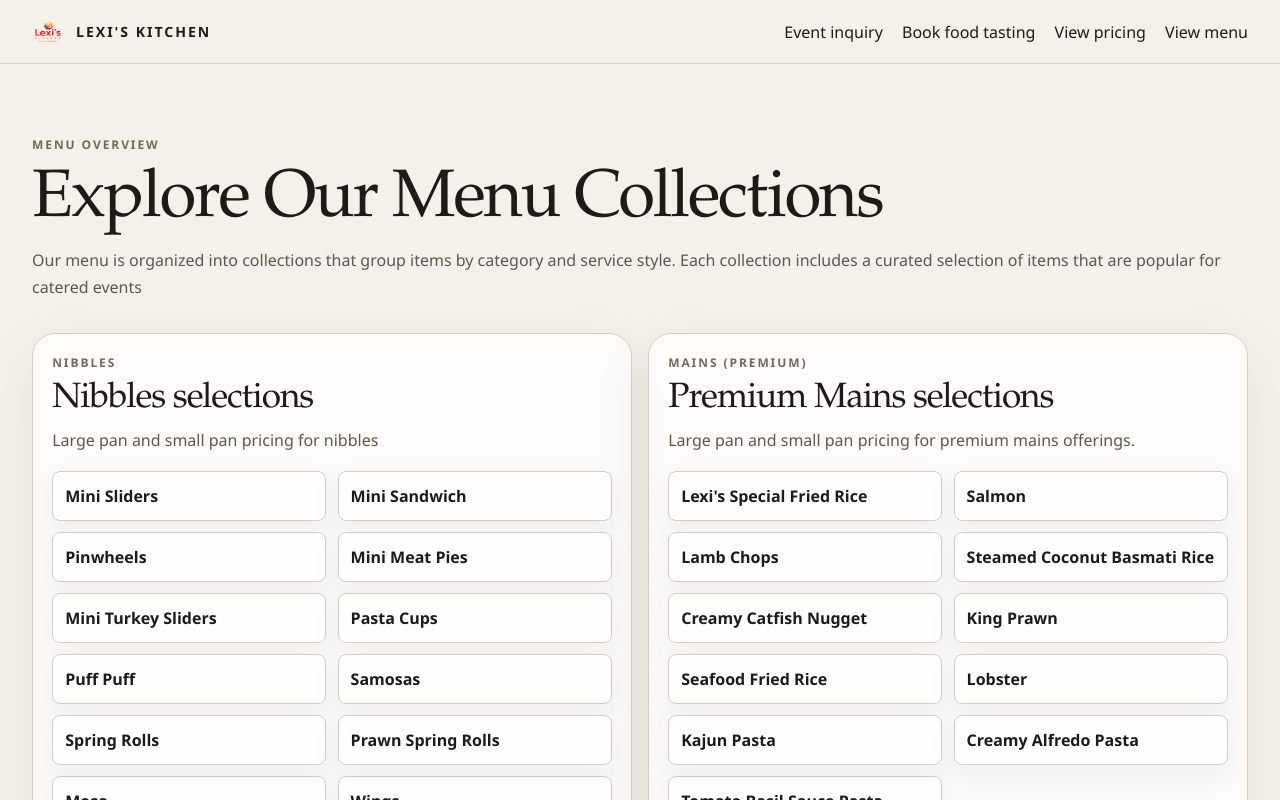
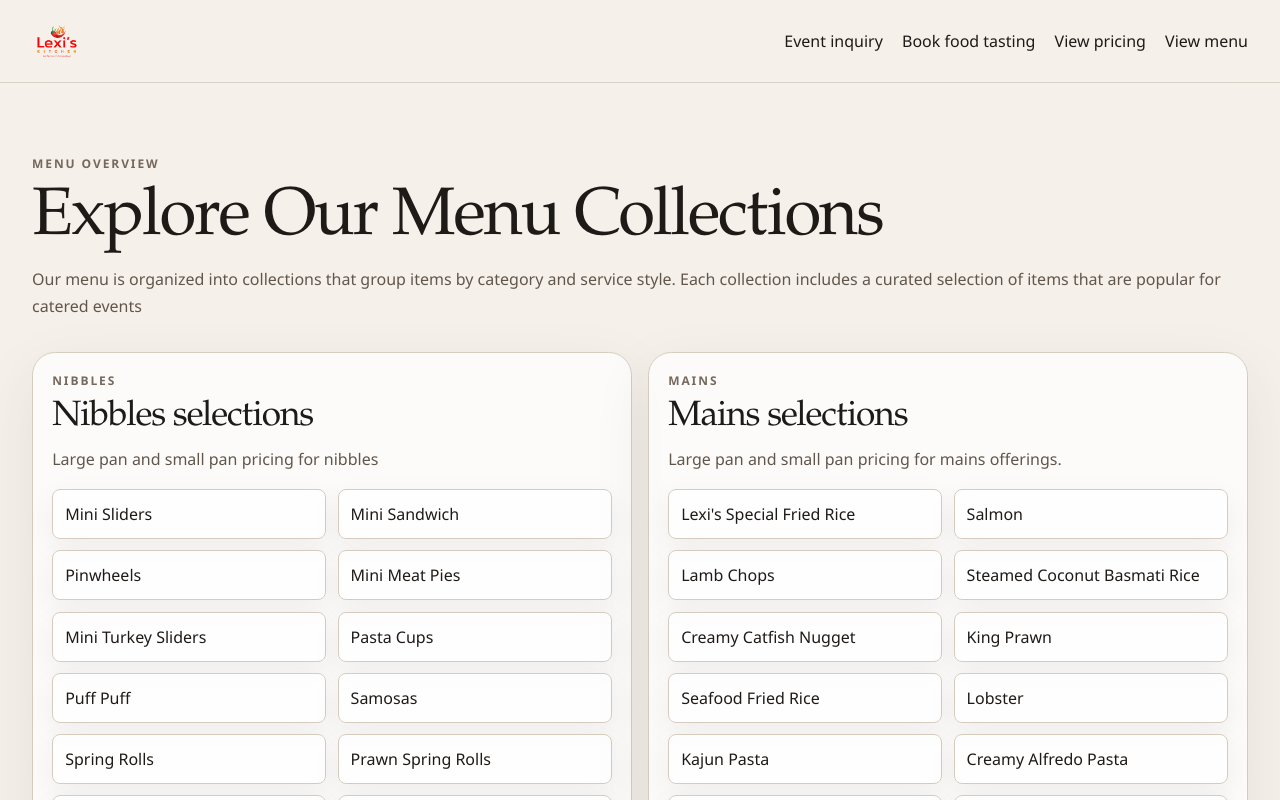
Before and after one commit to adedoyintolu/lexis-kitchen, a Next.js app: page /menu in a window 1280 px wide. Shown: the top 800 px of the page. Built offline with nearby package versions, Linux system fonts and the light colour scheme.

Commit message:
pricing and menu fixes

```diff
--- a/app/menu/page.tsx
+++ b/app/menu/page.tsx
@@ -1,8 +1,11 @@
+import Button from "@/components/common/button";
 import { FadeIn } from "@/components/common/fade-in";
 import { SectionHeading } from "@/components/layout/section-heading";
-import { pricingCategories } from "@/data/pricing";
+import { menuCategory } from "@/data/menu";
 import { buildMetadata } from "@/lib/metadata";
+import { routes } from "@/routes";
 import type { Metadata } from "next";
+import Link from "next/link";
 
 export const metadata: Metadata = buildMetadata({
   title: "Menu",
@@ -22,7 +25,7 @@ export default function MenuPage() {
         />
 
         <div className="grid gap-4 md:grid-cols-2">
-          {pricingCategories.map((collection, index) => (
+          {menuCategory.map((collection, index) => (
             <FadeIn
               key={collection.slug}
               className="rounded-[1.45rem] p-[1.2rem] border border-line bg-[rgba(255,255,255,0.72)] [box-shadow:0_20px_60px_rgba(49,40,33,0.08)]"
@@ -43,7 +46,7 @@ export default function MenuPage() {
                 {collection.items.map((item) => (
                   <li
                     key={item.name}
-                    className="flex items-center justify-between gap-3 font-bold p-3 capitalize rounded-lg border border-line bg-[rgba(255,255,255,0.72)] [box-shadow:0_10px_30px_rgba(49,40,33,0.06)]"
+                    className="flex items-center justify-between gap-3 font-medium p-3 capitalize rounded-lg border border-line bg-[rgba(255,255,255,0.72)] [box-shadow:0_10px_30px_rgba(49,40,33,0.06)]"
                   >
                     <span>{item.name}</span>
                   </li>
@@ -52,6 +55,11 @@ export default function MenuPage() {
             </FadeIn>
           ))}
         </div>
+        <Link href={routes.inquiry}>
+          <Button variant="primary" className="w-full! mt-10">
+            Start Event Inquiry
+          </Button>
+        </Link>
       </div>
     </div>
   );
--- a/components/layout/navbar.tsx
+++ b/components/layout/navbar.tsx
@@ -17,12 +17,10 @@ const Navbar = () => {
             <Image
               src={Logo}
               alt="Lexi's Kitchen logo"
-              width={32}
-              height={32}
+              width={50}
+              height={50}
+              className="w-12.5 h-12.5 object-contain"
             />
-            <strong className="text-[0.88rem] tracking-[0.14em] uppercase">
-              Lexi&apos;s Kitchen
-            </strong>
           </div>
         </Link>
         <nav
--- /dev/null
+++ b/data/menu.ts
@@ -0,0 +1,263 @@
+import { PricingCategory } from "@/types/inquiry";
+
+export const menuCategory: PricingCategory[] = [
+  {
+    slug: "nibbles",
+    label: "Nibbles",
+    title: "Nibbles selections",
+    description: "Large pan and small pan pricing for nibbles",
+    items: [
+      {
+        name: "mini sliders",
+        largePackPrice: 3,
+        smallPackPrice: 0,
+      },
+      {
+        name: "mini sandwich",
+        largePackPrice: 3,
+        smallPackPrice: 0,
+      },
+      {
+        name: "Pinwheels",
+        largePackPrice: 3,
+        smallPackPrice: 0,
+      },
+      {
+        name: "mini meat pies",
+        largePackPrice: 3,
+        smallPackPrice: 0,
+      },
+      {
+        name: "Mini turkey sliders",
+        largePackPrice: 3,
+        smallPackPrice: 0,
+      },
+      {
+        name: "Pasta Cups",
+        largePackPrice: 4,
+        smallPackPrice: 0,
+      },
+      {
+        name: "Puff puff",
+        largePackPrice: 3,
+        smallPackPrice: 0,
+      },
+      {
+        name: "Samosas",
+        largePackPrice: 3,
+        smallPackPrice: 0,
+      },
+      {
+        name: "Spring rolls",
+        largePackPrice: 3,
+        smallPackPrice: 0,
+      },
+      {
+        name: "prawn spring rolls",
+        largePackPrice: 3,
+        smallPackPrice: 0,
+      },
+      {
+        name: "Mosa",
+        largePackPrice: 3,
+        smallPackPrice: 0,
+      },
+      {
+        name: "Wings",
+        largePackPrice: 3,
+        smallPackPrice: 0,
+      },
+      {
+        name: "beef kebab",
+        largePackPrice: 3,
+        smallPackPrice: 0,
+      },
+      {
+        name: "chicken kebab",
+        largePackPrice: 3,
+        smallPackPrice: 0,
+      },
+      {
+        name: "goat meat pepper soup",
+        largePackPrice: 3,
+        smallPackPrice: 0,
+      },
+      {
+        name: "breadrolls or butter",
+        largePackPrice: 3,
+        smallPackPrice: 0,
+      },
+      {
+        name: "fruit salad",
+        largePackPrice: 3,
+        smallPackPrice: 0,
+      },
+      {
+        name: "peppered kpomo",
+        largePackPrice: 3,
+        smallPackPrice: 0,
+      },
+    ],
+  },
+  {
+    slug: "mains",
+    label: "Mains",
+    title: "Mains selections",
+    description: "Large pan and small pan pricing for mains offerings.",
+    items: [
+      {
+        name: "Lexi's Special Fried Rice",
+        largePackPrice: 165,
+        smallPackPrice: 75,
+      },
+      {
+        name: "Salmon",
+        largePackPrice: 12,
+        smallPackPrice: 0,
+      },
+      {
+        name: "Lamb chops",
+        largePackPrice: 20,
+        smallPackPrice: 0,
+      },
+      {
+        name: "Steamed  coconut Basmati Rice",
+        largePackPrice: 150,
+        smallPackPrice: 0,
+      },
+      {
+        name: "Creamy Catfish nugget",
+        largePackPrice: 0,
+        smallPackPrice: 0,
+      },
+      { name: "King prawn", largePackPrice: 8, smallPackPrice: 0 },
+      { name: "Seafood fried rice", largePackPrice: 180, smallPackPrice: 0 },
+      { name: "Lobster", largePackPrice: 180, smallPackPrice: 0 },
+      { name: "kajun pasta", largePackPrice: 150, smallPackPrice: 0 },
+      { name: "Creamy Alfredo pasta", largePackPrice: 150, smallPackPrice: 0 },
+      {
+        name: "Tomato basil sauce pasta",
+        largePackPrice: 110,
+        smallPackPrice: 0,
+      },
+      { name: "Jollof Rice", largePackPrice: 100, smallPackPrice: 0 },
+      { name: "Fried Rice", largePackPrice: 100, smallPackPrice: 0 },
+      { name: "Coconut Rice", largePackPrice: 100, smallPackPrice: 0 },
+      { name: "White Rice", largePackPrice: 65, smallPackPrice: 0 },
+    ],
+  },
+
+  {
+    slug: "pasta",
+    label: "Pasta",
+    title: "Pasta selections",
+    description:
+      "Creamy and tomato-forward pasta trays for event service or pickup.",
+    items: [
+      {
+        name: "Creamy Alfredo Pasta",
+        largePackPrice: 150,
+        smallPackPrice: 80,
+      },
+      { name: "Tomato Basil Pasta", largePackPrice: 110, smallPackPrice: 75 },
+      { name: "Seafood pasta", largePackPrice: 160, smallPackPrice: 0 },
+    ],
+  },
+  {
+    slug: "soups",
+    label: "Soups",
+    title: "Soup selections",
+    description:
+      "Traditional soup offerings with assorted protein notes preserved.",
+    items: [
+      {
+        name: "Egusi Soup with Assorted",
+        largePackPrice: 250,
+        smallPackPrice: 120,
+      },
+      { name: "Eforiro", largePackPrice: 250, smallPackPrice: 130 },
+      {
+        name: "Edikaikong with Assorted or Goat Meat",
+        largePackPrice: 350,
+        smallPackPrice: 160,
+      },
+      {
+        name: "Affang with Assorted or Goat Meat",
+        largePackPrice: 350,
+        smallPackPrice: 150,
+      },
+      {
+        name: "Seafood Okro",
+        smallPackPrice: 150,
+      },
+      {
+        name: "Seafood sauce",
+        largePackPrice: 150,
+      },
+    ],
+  },
+  {
+    slug: "stews",
+    label: "Stews",
+    title: "Stew selections",
+    description:
+      "Large-format stews for buffet, pickup, and menu customization.",
+    items: [
+      { name: "Designer Stew", largePackPrice: 400, smallPackPrice: 180 },
+      { name: "Assorted Meat Stew", largePackPrice: 400, smallPackPrice: 150 },
+      { name: "Goat Meat Stew", largePackPrice: 400, smallPackPrice: 150 },
+      {
+        name: "Turkey or Chicken Stew",
+        largePackPrice: 350,
+        smallPackPrice: 140,
+      },
+    ],
+  },
+  {
+    slug: "proteins",
+    label: "Proteins",
+    title: "Protein selections",
+    description:
+      "Peppered and stewed proteins with large and small pan pricing.",
+    items: [
+      {
+        name: "Peppered or Stewed Beef",
+        largePackPrice: 4,
+        smallPackPrice: 0,
+      },
+      {
+        name: "Peppered or Stewed Fish",
+        largePackPrice: 4,
+        smallPackPrice: 0,
+      },
+      {
+        name: "Peppered or Stewed Chicken",
+        largePackPrice: 4,
+        smallPackPrice: 0,
+      },
+      {
+        name: "Peppered or Stewed Goat Meat",
+        largePackPrice: 4,
+        smallPackPrice: 0,
+      },
+      {
+        name: "Peppered or Stewed Turkey",
+        largePackPrice: 4,
+        smallPackPrice: 0,
+      },
+    ],
+  },
+  {
+    slug: "others",
+    label: "Others",
+    title: "Extras and sides",
+    description: "Supporting items often added to complete event packages.",
+    items: [
+      { name: "Gizdodo", largePackPrice: 2.5, smallPackPrice: 0 },
+      { name: "Vegetable salad", largePackPrice: 2.5, smallPackPrice: 0 },
+      { name: "Fried plantain", largePackPrice: 2.5, smallPackPrice: 0 },
+      { name: "Moi moi ", largePackPrice: 3.5, smallPackPrice: 0 },
+      { name: "Leaf moi moi ", largePackPrice: 4.5, smallPackPrice: 0 },
+    ],
+  },
+];
```
Also changed, not shown: app/pricing/page.tsx (+50 -24 lines), data/pricing-page.ts (+28 -75 lines), 1 other file (tests, documents, lock files or other folders).
